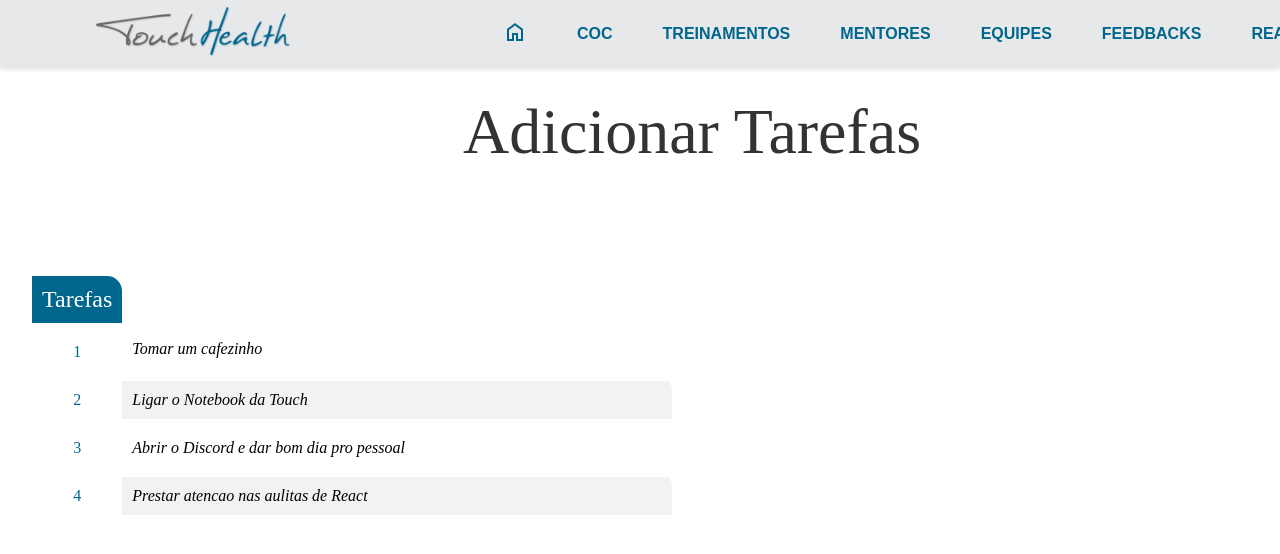
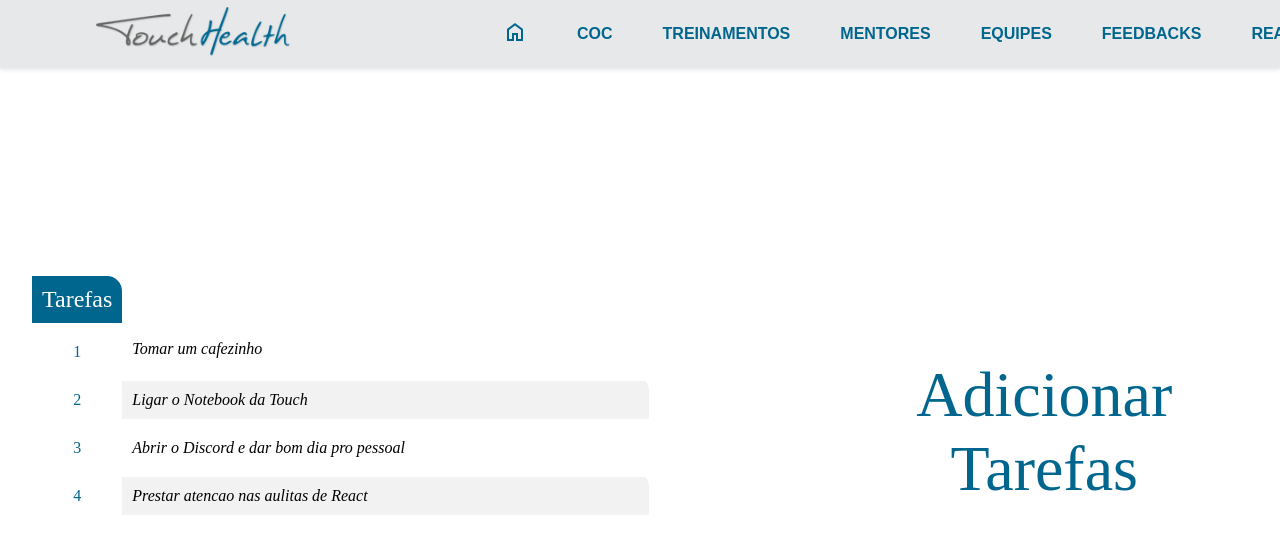
Before and after one commit to danielbarcheta/TouchReact, a React (Create React App) app: page / in a window 1280 px wide. Shown: the top 554 px of the page. Built offline with nearby package versions, Linux system fonts and the light colour scheme.

Commit message:
Corrigindo estilos

```diff
--- a/src/App.css
+++ b/src/App.css
@@ -6,14 +6,14 @@
   }
 
 .botao-primario{
-  position: absolute;
-  top: 10%;
-  left: 35%;
+text-align: center;
+margin: 1em 0 0 2em;
   font-size: 4em;
   font-family: 'Indie Flower', cursive;
+  color: #00668e;
 }
 
 .botao-primario:hover{
   background-color: transparent;
-  color: #00668e;
+  color: #7d8e94;
 }
--- a/src/App.jsx
+++ b/src/App.jsx
@@ -1,5 +1,5 @@
 import React, { useState } from 'react';
-import './App.css'; // Importe seu arquivo CSS com os estilos
+import './App.css';
 
 import Navbar from "./components/Navbar";
 import TabelaToDo from "./components/TabelaToDo";
@@ -7,7 +7,7 @@ import FormNovaTarefa from "./components/FormNovaTarefa";
 
 function App() {
   const [mostraFormulario, setMostraFormulario] = useState(false);
-  const [mostraBotao, setMostraBotao] = useState(true); // Estado para controlar a visibilidade do botão
+  const [mostraBotao, setMostraBotao] = useState(true);
 
   const [todos, setTodos] = useState([
     {numeroLinha: 1, descricao: "Tomar um cafezinho"},
@@ -18,15 +18,16 @@ function App() {
 
   const handleButtonClick = () => {
     setMostraFormulario(!mostraFormulario);
-    setMostraBotao(false); // Oculta o botão quando clicado
+    setMostraBotao(false);
   };
 
   return (
     <div className="App">
       <Navbar/>
-      {mostraBotao && <button className="botao-primario" onClick={handleButtonClick}>Adicionar Tarefas</button>}
+
       <div className='container'>
         <TabelaToDo todos={todos} setTodos={setTodos}/>
+        {mostraBotao && <button className="botao-primario" onClick={handleButtonClick}>Adicionar Tarefas</button>}
         {mostraFormulario &&
          <FormNovaTarefa todos={todos} setTodos={setTodos}/>
         }
```
